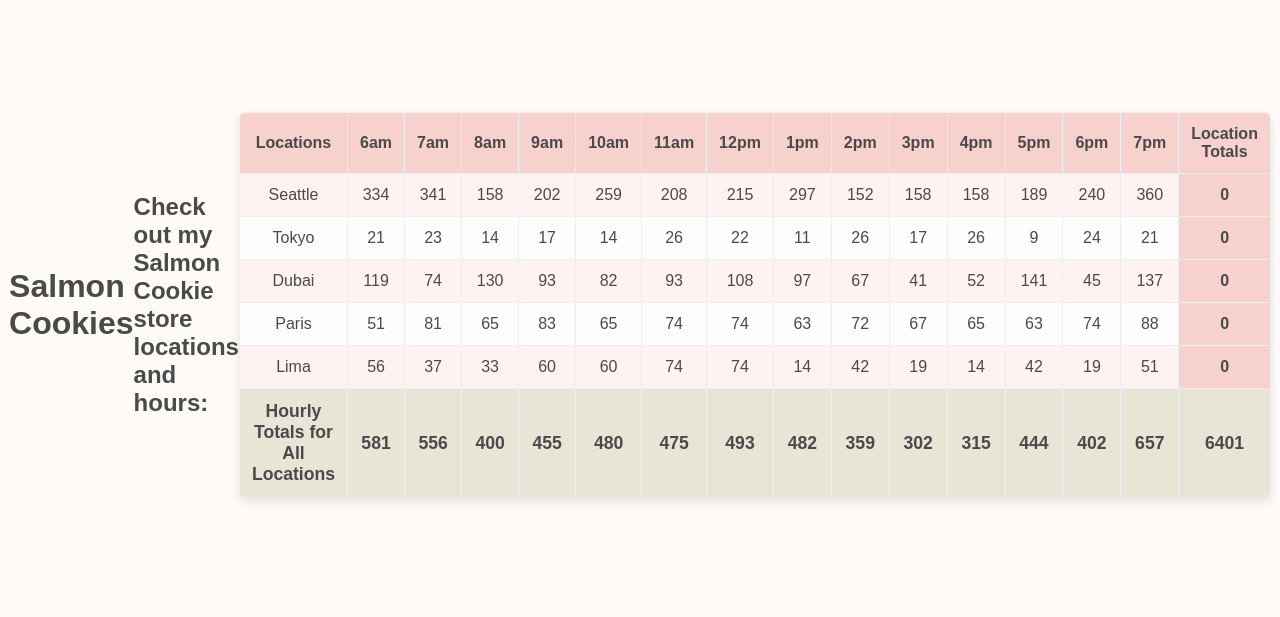
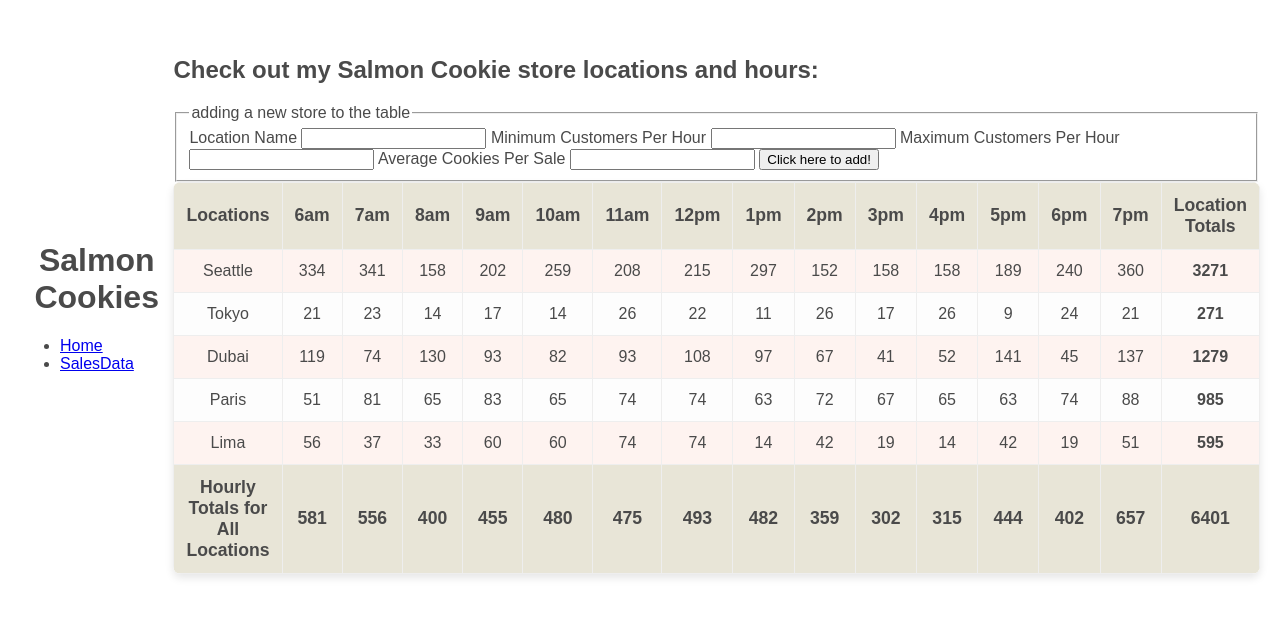
Before and after one commit to Staasie/salmoncookie, a plain HTML site: page index.html in a window 1280 px wide. Shown: the part 115-732 px from the top of the page. Drawn offline with Linux system fonts and the light colour scheme.

Commit message:
cookie stuff

```diff
--- a/app.js
+++ b/app.js
@@ -1,12 +1,17 @@
 'use strict';
 
 const hours = ['6am', '7am', '8am', '9am', '10am', '11am', '12pm', '1pm', '2pm', '3pm', '4pm', '5pm', '6pm', '7pm'];
-
-const tableElement = document.createElement('table');
-document.body.appendChild(tableElement);
+const tableElement = document.getElementById('sales-table');
+const formElement = document.getElementById('add-location');
 
 const state = {
   allCookieStands: [],
+};
+
+const tableFooter = document.createElement('tfoot');
+
+Array.prototype.sumTotal = function() {
+  return this.reduce((total, num) => total + num, 0);
 };
 
 function CookieStand(locationName, minCustomersPerHour, maxCustomersPerHour, avgCookiesPerSale) {
@@ -17,106 +22,170 @@ function CookieStand(locationName, minCustomersPerHour, maxCustomersPerHour, avg
   this.customersEachHour = [];
   this.cookiesEachHour = [];
   this.totalDailyCookies = 0;
+  this.render();
 }
 
-CookieStand.prototype.calcCustomersEachHour = function () {
+CookieStand.prototype.calcCustomersEachHour = function() {
   for (let i = 0; i < hours.length; i++) {
     this.customersEachHour.push(random(this.minCustomersPerHour, this.maxCustomersPerHour));
   }
 };
 
-CookieStand.prototype.calcCookiesEachHour = function () {
+CookieStand.prototype.calcCookiesEachHour = function() {
   this.calcCustomersEachHour();
   for (let i = 0; i < hours.length; i++) {
     const oneHour = Math.ceil(this.customersEachHour[i] * this.avgCookiesPerSale);
     this.cookiesEachHour.push(oneHour);
   }
+  this.totalDailyCookies = this.cookiesEachHour.sumTotal();
 };
 
-CookieStand.prototype.render = function () {
+CookieStand.prototype.render = function() {
   this.calcCookiesEachHour();
+
   const tableRow = document.createElement('tr');
   let tableDataElement = document.createElement('td');
   tableDataElement.textContent = this.locationName;
   tableRow.appendChild(tableDataElement);
+
   for (let i = 0; i < hours.length; i++) {
     tableDataElement = document.createElement('td');
     tableDataElement.textContent = this.cookiesEachHour[i];
     tableRow.appendChild(tableDataElement);
   }
-  const tableHeader = document.createElement('th');
-  tableHeader.textContent = this.totalDailyCookies;
-  tableRow.appendChild(tableHeader);
+
+  const tableHeaderElement = document.createElement('th');
+  tableHeaderElement.textContent = this.totalDailyCookies;
+  tableRow.appendChild(tableHeaderElement);
+
   tableElement.appendChild(tableRow);
 };
 
-let seattle = new CookieStand('Seattle', 23, 65, 6.3);
-let tokyo = new CookieStand('Tokyo', 3, 24, 1.2);
-let dubai = new CookieStand('Dubai', 11, 38, 3.7);
-let paris = new CookieStand('Paris', 20, 38, 2.3);
-let lima = new CookieStand('Lima', 2, 16, 4.6);
-state.allCookieStands.push(seattle, tokyo, dubai, paris, lima);
+function renderHeaderRow() {
+  const tableHeader = document.createElement('thead');
+  const tableRow = document.createElement('tr');
+  let tableHeaderElement = document.createElement('th');
+  tableHeaderElement.textContent = 'Locations';
+  tableRow.appendChild(tableHeaderElement);
 
+  for (let i = 0; i < hours.length; i++) {
+    tableHeaderElement = document.createElement('th');
+    tableHeaderElement.textContent = hours[i];
+    tableRow.appendChild(tableHeaderElement);
+  }
 
-//this piece is in your demo but im not completly sure why as the code works with and without it?
+  tableHeaderElement = document.createElement('th');
+  tableHeaderElement.textContent = 'Location Totals';
+  tableRow.appendChild(tableHeaderElement);
+  tableHeader.appendChild(tableRow);
+  tableElement.appendChild(tableHeader);
+}
 
-// Array.prototype.sumTotal = function(){
-//   let total = 0;
-//   for (let i = 0; i < this.length; i++){
-//     total += this[i];
-//   }
-//   return total;
-// }
+function renderFooterRow() {
+  const tableRow = document.createElement('tr');
+  let tableHeaderElement = document.createElement('th');
+  tableHeaderElement.textContent = 'Hourly Totals for All Locations';
+  tableRow.appendChild(tableHeaderElement);
+
+  let totalOfTotals = 0;
+
+  for (let i = 0; i < hours.length; i++) {
+    let hourlyTotal = 0;
+
+    for (let j = 0; j < state.allCookieStands.length; j++) {
+      hourlyTotal += state.allCookieStands[j].cookiesEachHour[i];
+      totalOfTotals += state.allCookieStands[j].cookiesEachHour[i];
+    }
+
+    tableHeaderElement = document.createElement('th');
+    tableHeaderElement.textContent = hourlyTotal;
+    tableRow.appendChild(tableHeaderElement);
+  }
+
+  tableHeaderElement = document.createElement('th');
+  tableHeaderElement.textContent = totalOfTotals;
+  tableRow.appendChild(tableHeaderElement);
+
+  tableFooter.appendChild(tableRow);
+  tableElement.appendChild(tableFooter);
+}
+
+function handleForm(e) {
+  e.preventDefault();
+
+  const loc = e.target.location.value;
+  const min = parseInt(e.target.min.value);
+  const max = parseInt(e.target.max.value);
+  const avg = parseFloat(e.target.avg.value);
+
+  const newStore = new CookieStand(loc, min, max, avg);
+  state.allCookieStands.push(newStore);
+
+  e.target.location.value = '';
+  e.target.min.value = '';
+  e.target.max.value = '';
+  e.target.avg.value = '';
+
+  tableFooter.innerHTML = '';
+  renderFooterRow();
+}
 
 function random(min, max) {
   return Math.floor(Math.random() * (max - min + 1)) + min;
 }
 
-function makeHeaderRow() {
-  const tableRow = document.createElement('tr');
-  let tableHeader = document.createElement('th');
-  tableHeader.textContent = 'Locations';
-  tableRow.appendChild(tableHeader);
-  for (let i = 0; i < hours.length; i++) {
-    tableHeader = document.createElement('th');
-    tableHeader.textContent = hours[i];
-    tableRow.appendChild(tableHeader);
-  }
-  tableHeader = document.createElement('th');
-  tableHeader.textContent = 'Location Totals';
-  tableRow.appendChild(tableHeader);
-  tableElement.appendChild(tableRow);
-}
+(function renderTable() {
+  renderHeaderRow();
 
-function makeFooterRow() {
-  const tableRow = document.createElement('tr');
-  let tableHeader = document.createElement('th');
-  tableHeader.textContent = 'Hourly Totals for All Locations';
-  tableRow.appendChild(tableHeader);
-  let totalOfTotals = 0;
-  for (let i = 0; i < hours.length; i++) {
-    let hourlyTotal = 0;
-    for (let j = 0; j < state.allCookieStands.length; j++) {
-      hourlyTotal += state.allCookieStands[j].cookiesEachHour[i];
-      totalOfTotals += state.allCookieStands[j].cookiesEachHour[i];
-    }
-    tableHeader = document.createElement('th');
-    tableHeader.textContent = hourlyTotal;
-    tableRow.appendChild(tableHeader);
-  }
-  tableHeader = document.createElement('th');
-  tableHeader.textContent = totalOfTotals;
-  tableRow.appendChild(tableHeader);
-  tableElement.appendChild(tableRow);
-}
+  const seattle = new CookieStand('Seattle', 23, 65, 6.3);
+  const tokyo = new CookieStand('Tokyo', 3, 24, 1.2);
+  const dubai = new CookieStand('Dubai', 11, 38, 3.7);
+  const paris = new CookieStand('Paris', 20, 38, 2.3);
+  const lima = new CookieStand('Lima', 2, 16, 4.6);
 
-(function renderTable() {
-  makeHeaderRow();
-  for(let i = 0; i < state.allCookieStands.length; i++) {
-    state.allCookieStands[i].render();
-  }
-  makeFooterRow();
+  state.allCookieStands.push(seattle, tokyo, dubai, paris, lima);
+
+  renderFooterRow();
 })();
+
+formElement.addEventListener('submit', handleForm);
+
+
+
+
+
+
+
+
+
+
+
+
+
+
+
+
+
+
+
+
+
+
+
+
+
+
+
+
+
+
+
+
+
+
+
+
+
 
 
 
--- a/index.html
+++ b/index.html
@@ -8,9 +8,34 @@
   <body>
     <header>
       <h1>Salmon Cookies</h1>
+      <nav>
+        <ul>
+          <li><a href="index.html">Home</a></li>
+          <li><a href="sales.html">SalesData</a></li>
+        </ul>
+      </nav>
     </header>
     <main>
       <h2>Check out my Salmon Cookie store locations and hours:</h2>
+      <section class="content">
+        <form id="add-location">
+          <fieldset>
+            <legend>adding a new store to the table</legend>
+
+            <label for="locationName">Location Name</label>
+            <input id="locationName" name="location" type="text"></input>
+            <label for="min">Minimum Customers Per Hour</label>
+            <input id="min" name="min" type="number"></input>
+            <label for="max">Maximum Customers Per Hour</label>
+            <input id="max" name="max" type="number"></input>
+            <label for="avg">Average Cookies Per Sale</label>
+            <input id="avg" name="avg" type="text"></input>
+            <button type="submit">Click here to add!</button>
+          </fieldset>
+        </form>
+        <table id="sales-table"></table>
+
+      </section>
       <div id="root">
         <!-- generate this from js: -->
         <!-- <article>
@@ -24,6 +49,7 @@
       </div>
     </main>
     <footer>
+
     </footer>
 
 
--- a/style.css
+++ b/style.css
@@ -4,7 +4,7 @@
 /* General Styles */
 body {
   font-family: 'Arial', sans-serif;
-  background-color: #fefaf6; /* Soft cream background */
+  background-color: white; /* Soft cream background */
   color: #4a4a4a; /* Neutral text color */
   margin: 0;
   padding: 20px;
@@ -32,7 +32,7 @@ th, td {
 
 /* Header Row */
 th {
-  background-color: #f7d1cd; /* Soft pastel pink */
+  background-color: 111; /* Soft pastel pink */
   color: #4a4a4a; /* Neutral dark text */
   font-weight: bold;
   font-size: 1rem;
@@ -71,3 +71,7 @@ tr:hover {
     font-size: 0.9rem;
   }
 }
+
+header h1 {
+  text-align: center;
+}
```
